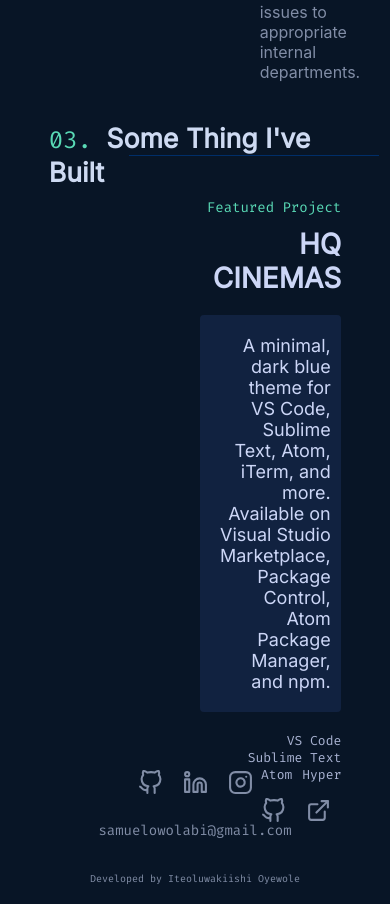
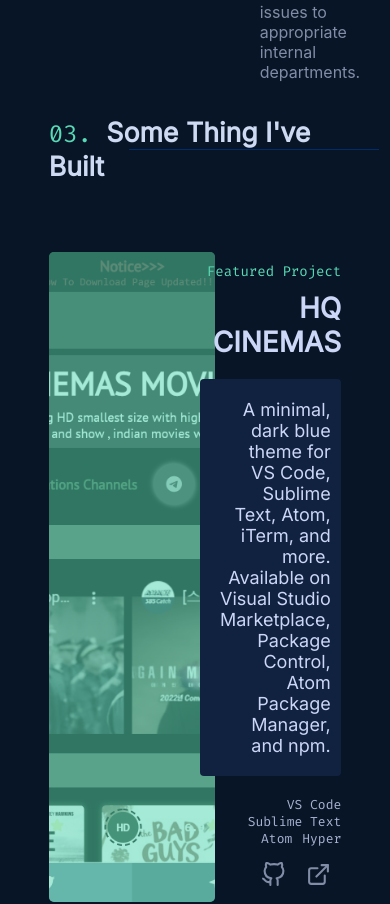
Before and after one commit to kiishi-0/samuel-portfolio, a React (Create React App) app: page / in a window 390 px wide. Shown: the part 3961-4865 px from the top of the page. Built offline with nearby package versions, Linux system fonts and the light colour scheme.

Commit message:
Finished with the desktop version, time to make it responsive

```diff
--- a/src/Components/Footer/Footer.jsx
+++ b/src/Components/Footer/Footer.jsx
@@ -44,7 +44,7 @@
 `
 export default function Footer() {
   return (
-    <FooterContainer>
+    <FooterContainer id="contacts">
       <ElementsDiv>
         {/* <ImageDiv>
           <LogoImage src={github} alt="gitHub" />
--- a/src/Components/PreviousWorksSection/PreviousWorksSection.jsx
+++ b/src/Components/PreviousWorksSection/PreviousWorksSection.jsx
@@ -2,43 +2,37 @@
 import styled from 'styled-components';
 import SectionTitle from '../SectionTitle/SectionTitle';
 import WorkInfoDiv from '../WorkInfoDiv/WorkInfoDiv';
+import WorkInfoImage from '../WorkInfoImage/WorkInfoImage';
+import work from '../../images/work.png'
 
 
 const PreviousSection = styled.section`
-    // display: flex;
-    // flex-direction: column;
+    display: flex;
+    flex-direction: column;
     width: 100%;
-    // align-items: center;
-    // justify-content: center;
-    height: 70vh;
+    align-items: center;
+    justify-content: center;
+    height: 100vh;
 
 
 `
 
-const WorkInfo = styled.div`
-    display: flex;
-    align-items: center;
-    justify-content: center;
-`
-const WorkLink = styled.a`
-    tect-decoration: none;
-`
+
 const WorkContentDiv = styled.div`
     display: grid;
     grid-template-columns: repeat(12, 1fr);
     gap: 10px;
+    padding: 70px 0;
     // background: green;
 `
 
 export default function PreviousWorksSection() {
   return (
-    <PreviousSection>
+    <PreviousSection id="work">
         <SectionTitle title="Some Thing I've Built" pos="3"/>
         <WorkContentDiv>
-            {/* <WorkInfo> */}
-
+                <WorkInfoImage image={work}></WorkInfoImage>
                 <WorkInfoDiv workName="HQ CINEMAS"></WorkInfoDiv>
-            {/* </WorkInfo> */}
         </WorkContentDiv>
 
     </PreviousSection>
--- a/src/Components/WorkInfoDiv/WorkInfoDiv.jsx
+++ b/src/Components/WorkInfoDiv/WorkInfoDiv.jsx
@@ -4,14 +4,14 @@
 
 const WorkContent = styled.div`
     grid-column: 7 / -1;
+    grid-row: 1/2;
     display: flex;
     flex-direction: column;
     align-items: center;
+    position: relative;
+    z-index: 10;
     justify-content: center;
-    // width: 400px;
     text-align: right;
-    // background: red;
-    // justify-self: end;
 `
 // const WorkImageDiv = styled.div`
 //     width: 350px;
--- a/src/Components/WorkInfoImage/WorkInfoImage.jsx
+++ b/src/Components/WorkInfoImage/WorkInfoImage.jsx
@@ -1,8 +1,44 @@
 import React from 'react';
 import styled from 'styled-components';
 
-export default function WorkInfoImage() {
+
+// const WorkImageContainer = styled.div`
+//     grid-column: 1/8;
+// `
+// const ImageDiv = styled.div`
+//     width: 100%;
+//     :before
+// `
+const WorkImageContainer = styled.picture`
+    grid-column: 1/8;
+    position: relative;
+    grid-row: 1/2;
+    // width: 300px;
+    position: relative;
+    background: #59D9B5;
+    height: 100%;
+    border-radius: 5px;
+    z-index: 1;
+`
+const ImageDiv = styled.img`
+    position: relative;
+    opacity: .45;
+    z-index: 5;
+    width: 100%;
+    object-fit: cover;
+    height: 100%;
+    border-radius: 5px;
+    transition: opacity .25s ease;
+    filter: grayscale(80%);
+    :hover{
+        opacity: 1;
+    }
+
+`
+export default function WorkInfoImage(props) {
   return (
-    <div>WorkInfoImage</div>
+    <WorkImageContainer>
+        <ImageDiv src={props.image}/>
+    </WorkImageContainer>
   )
 }
```
